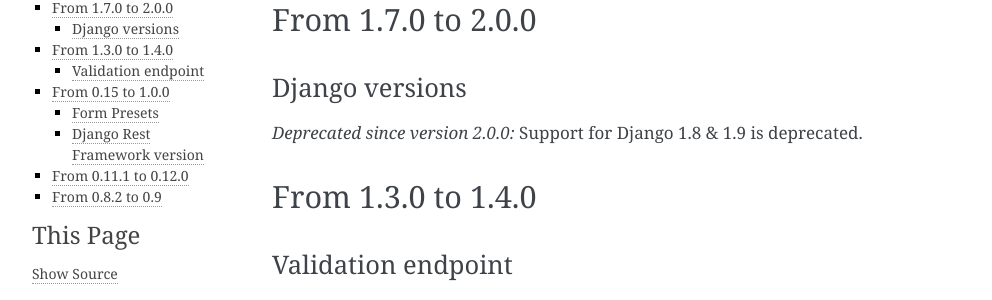
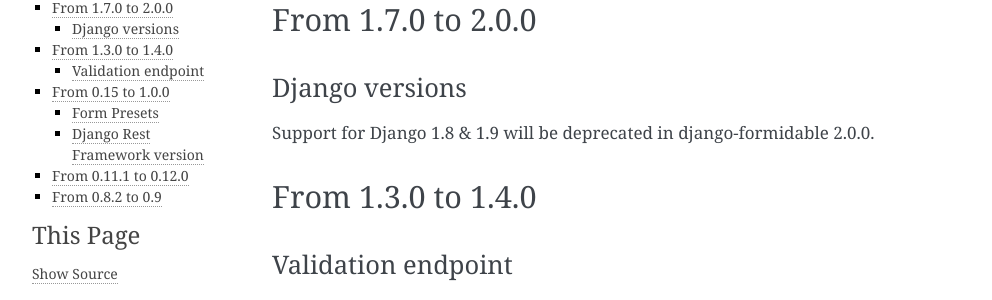
Before and after one commit to peopledoc/django-formidable, a Sphinx documentation site: the page built from docs/source/deprecations.rst, in a window 1280 px wide. Shown: the part 118-418 px from the top of the page, without its empty margins (148-1140 px from the left). Built offline with Sphinx 7.4.7, drawn with Linux system fonts in a browser that asks for light colours.

Commit message:
Put the "deprecated in 2.0.0" in comment.
this will be out-commented when we'll make the 2.0.0 release

```diff
--- a/docs/source/deprecations.rst
+++ b/docs/source/deprecations.rst
@@ -8,9 +8,10 @@
 Django versions
 ---------------
 
-.. deprecated:: 2.0.0
+..
+    deprecated:: 2.0.0
 
-    Support for Django 1.8 & 1.9 is deprecated.
+Support for Django 1.8 & 1.9 will be deprecated in django-formidable 2.0.0.
 
 From 1.3.0 to 1.4.0
 ===================
```
